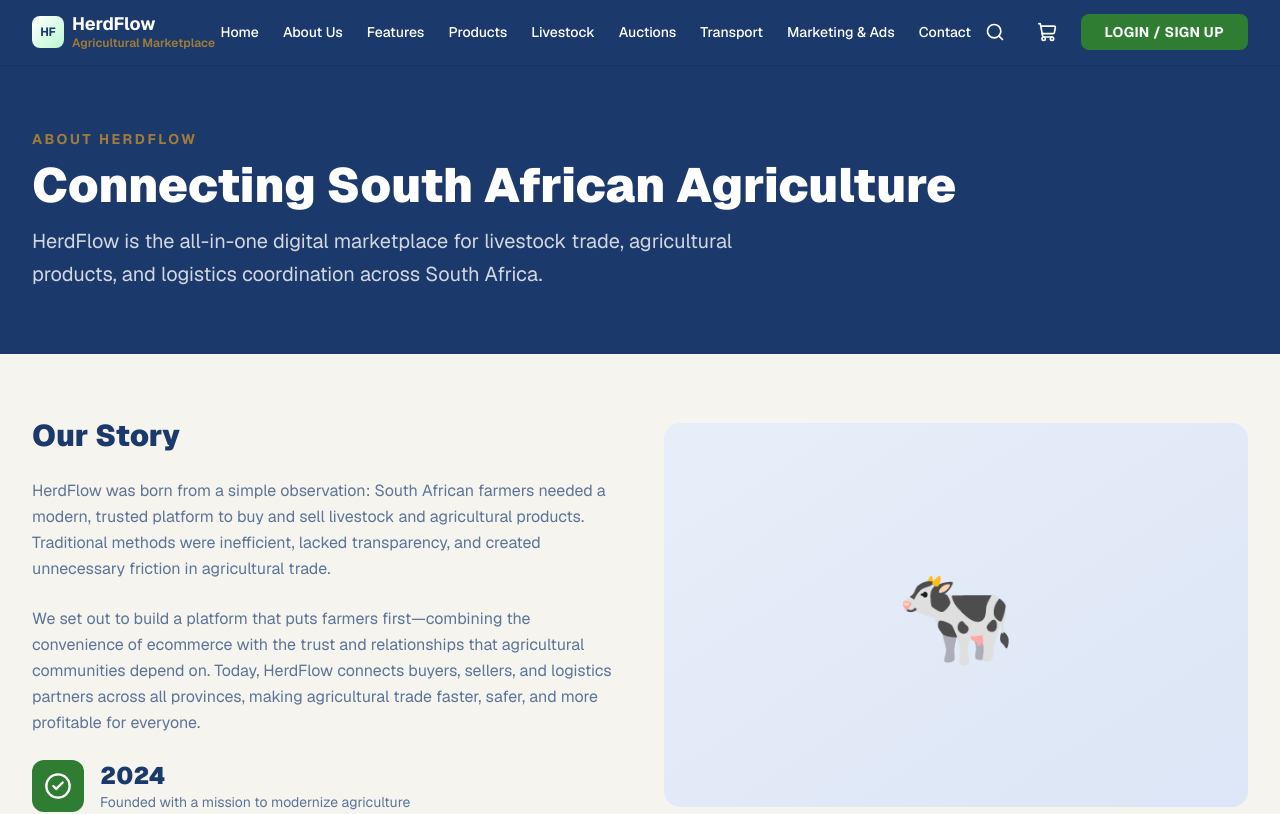
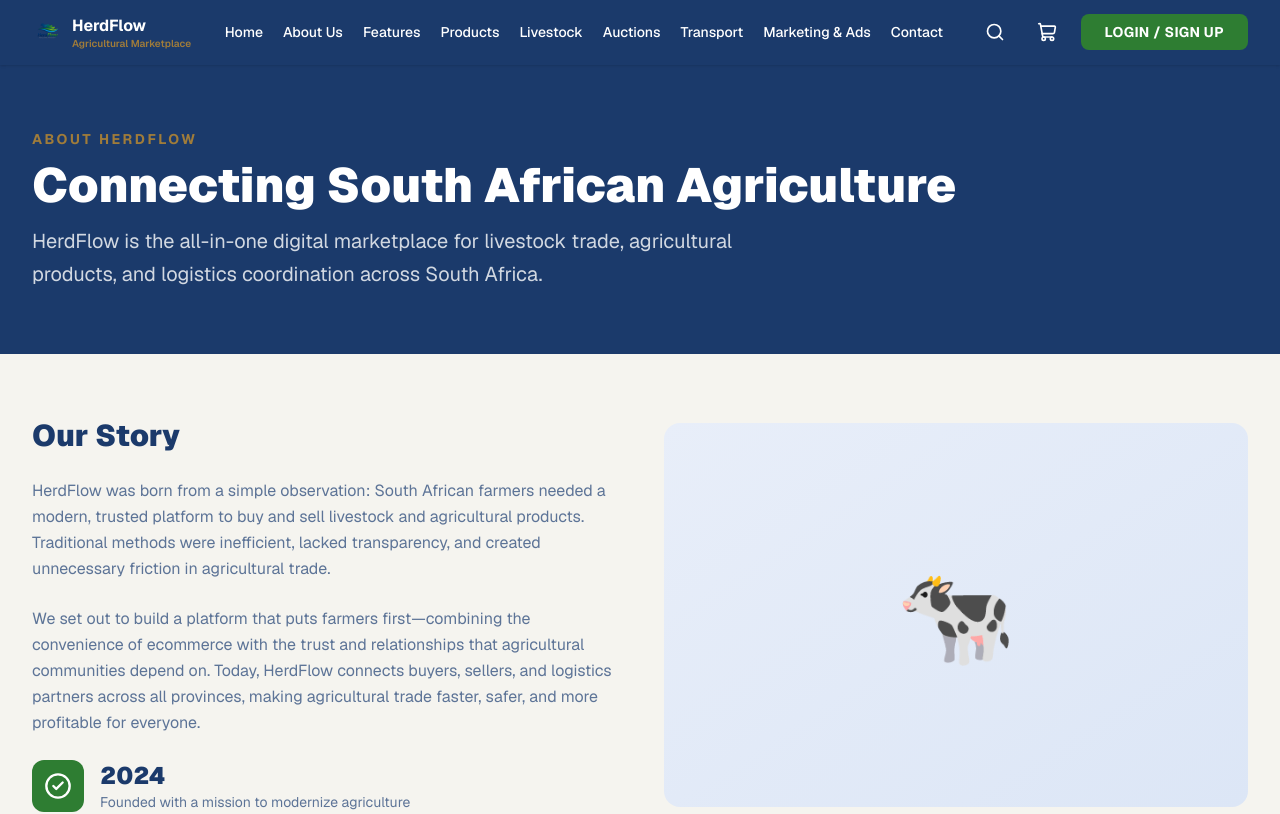
Before and after one commit to jphgeyer-alt/herdflow, a Next.js app in the folder herdflow-web/: page /about in a window 1280 px wide. Shown: the top 814 px of the page. Built offline with nearby package versions, Linux system fonts and the light colour scheme; no server answers.

Commit message:
fix: navbar spacing — whitespace-nowrap on all links, real logo.png in StoreHeader, mobile menu complete

```diff
--- a/herdflow-web/src/components/store-header.tsx
+++ b/herdflow-web/src/components/store-header.tsx
@@ -49,77 +49,82 @@ export function StoreHeader() {
       <div className="mx-auto max-w-7xl px-4 md:px-8">
         <div className="flex items-center justify-between h-16">
           {/* Logo & Brand */}
-          <Link href="/" className="flex items-center gap-2 font-bold text-lg">
-            <div className="w-8 h-8 bg-gradient-to-br from-white to-green-200 rounded-lg flex items-center justify-center text-[#1B3A6B] text-xs font-bold">
-              HF
-            </div>
+          <Link href="/" className="flex items-center gap-2 shrink-0">
+            {/* eslint-disable-next-line @next/next/no-img-element */}
+            <img
+              src="/logo.png"
+              alt="HerdFlow"
+              width={32}
+              height={32}
+              className="object-contain w-8 h-8"
+            />
             <div className="flex flex-col leading-tight">
-              <span className="text-white font-bold">HerdFlow</span>
-              <span className="text-xs text-[#A07C3A] font-semibold">Agricultural Marketplace</span>
+              <span className="text-white font-bold text-base">HerdFlow</span>
+              <span className="text-[10px] text-[#A07C3A] font-semibold hidden sm:block">Agricultural Marketplace</span>
             </div>
           </Link>
 
           {/* Navigation - Desktop */}
-          <nav className="hidden md:flex items-center gap-6">
+          <nav className="hidden md:flex items-center gap-4 xl:gap-5 flex-nowrap overflow-x-auto scrollbar-none">
             <Link
               href="/"
-              className="text-white hover:text-[#A07C3A] font-medium transition relative group text-sm"
+              className="text-white hover:text-[#A07C3A] font-medium transition relative group text-sm whitespace-nowrap"
             >
               Home
               <span className="absolute bottom-0 left-0 w-0 h-0.5 bg-[#A07C3A] group-hover:w-full transition-all" />
             </Link>
             <Link
               href="/about"
-              className="text-white hover:text-[#A07C3A] font-medium transition relative group text-sm"
+              className="text-white hover:text-[#A07C3A] font-medium transition relative group text-sm whitespace-nowrap"
             >
               About Us
               <span className="absolute bottom-0 left-0 w-0 h-0.5 bg-[#A07C3A] group-hover:w-full transition-all" />
             </Link>
             <Link
               href="/#features"
-              className="text-white hover:text-[#A07C3A] font-medium transition relative group text-sm"
+              className="text-white hover:text-[#A07C3A] font-medium transition relative group text-sm whitespace-nowrap"
             >
               Features
               <span className="absolute bottom-0 left-0 w-0 h-0.5 bg-[#A07C3A] group-hover:w-full transition-all" />
             </Link>
             <Link
               href="/shop"
-              className="text-white hover:text-[#A07C3A] font-medium transition relative group text-sm"
+              className="text-white hover:text-[#A07C3A] font-medium transition relative group text-sm whitespace-nowrap"
             >
               Products
               <span className="absolute bottom-0 left-0 w-0 h-0.5 bg-[#A07C3A] group-hover:w-full transition-all" />
             </Link>
             <Link
               href="/listings"
-              className="text-white hover:text-[#A07C3A] font-medium transition relative group text-sm"
+              className="text-white hover:text-[#A07C3A] font-medium transition relative group text-sm whitespace-nowrap"
             >
               Livestock
               <span className="absolute bottom-0 left-0 w-0 h-0.5 bg-[#A07C3A] group-hover:w-full transition-all" />
             </Link>
             <Link
               href="/auction"
-              className="text-white hover:text-[#A07C3A] font-medium transition relative group text-sm"
+              className="text-white hover:text-[#A07C3A] font-medium transition relative group text-sm whitespace-nowrap"
             >
               Auctions
               <span className="absolute bottom-0 left-0 w-0 h-0.5 bg-[#A07C3A] group-hover:w-full transition-all" />
             </Link>
             <Link
               href="/register/logistics"
-              className="text-white hover:text-[#A07C3A] font-medium transition relative group text-sm"
+              className="text-white hover:text-[#A07C3A] font-medium transition relative group text-sm whitespace-nowrap"
             >
               Transport
               <span className="absolute bottom-0 left-0 w-0 h-0.5 bg-[#A07C3A] group-hover:w-full transition-all" />
             </Link>
             <Link
               href="/marketing"
-              className="text-white hover:text-[#A07C3A] font-medium transition relative group text-sm"
+              className="text-white hover:text-[#A07C3A] font-medium transition relative group text-sm whitespace-nowrap"
             >
               Marketing & Ads
               <span className="absolute bottom-0 left-0 w-0 h-0.5 bg-[#A07C3A] group-hover:w-full transition-all" />
             </Link>
             <Link
               href="/contact"
-              className="text-white hover:text-[#A07C3A] font-medium transition relative group text-sm"
+              className="text-white hover:text-[#A07C3A] font-medium transition relative group text-sm whitespace-nowrap"
             >
               Contact
               <span className="absolute bottom-0 left-0 w-0 h-0.5 bg-[#A07C3A] group-hover:w-full transition-all" />
```
Also changed, not shown: herdflow-web/src/app/page.tsx (+34 -34 lines).
